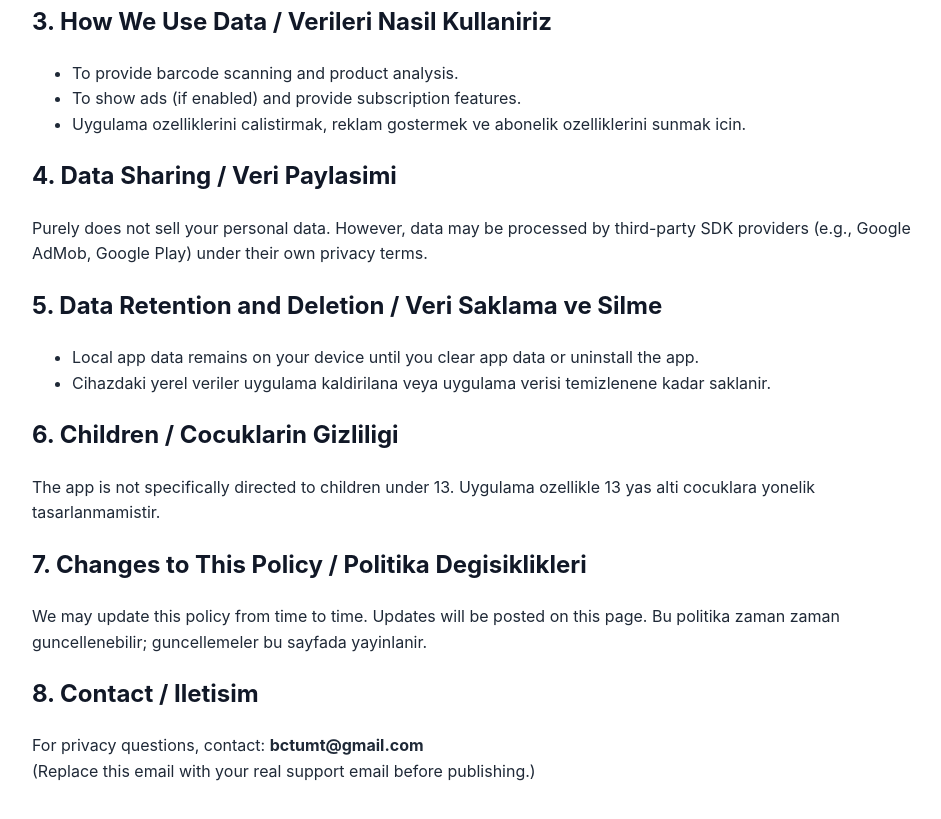
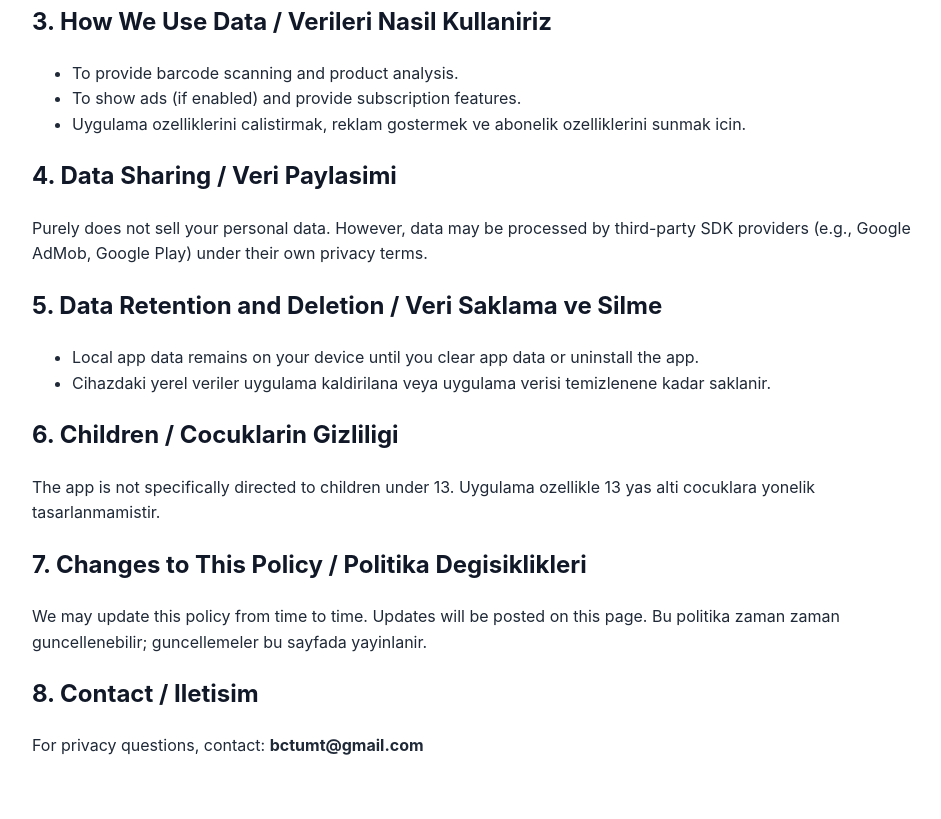
Before and after one commit to umtbecet/purely-privacy-policy, a plain HTML site: page index.html in a window 1280 px wide. Shown: the part 729-1548 px from the top of the page, without its empty margins (158-1099 px from the left). Drawn offline with Linux system fonts and the light colour scheme.

Commit message:
Update index.html
ss

```diff
--- a/index.html
+++ b/index.html
@@ -95,7 +95,7 @@
     <h2>8. Contact / Iletisim</h2>
     <p>
       For privacy questions, contact: <strong>bctumt@gmail.com</strong><br />
-      (Replace this email with your real support email before publishing.)
+
     </p>
   </body>
 </html>
```
